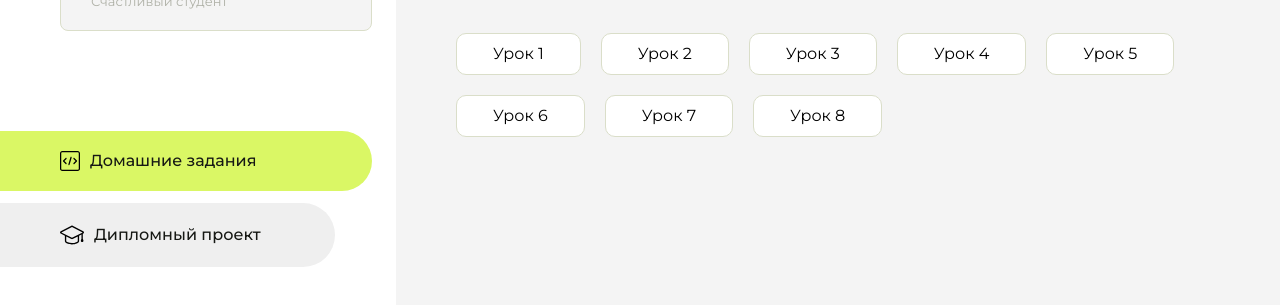
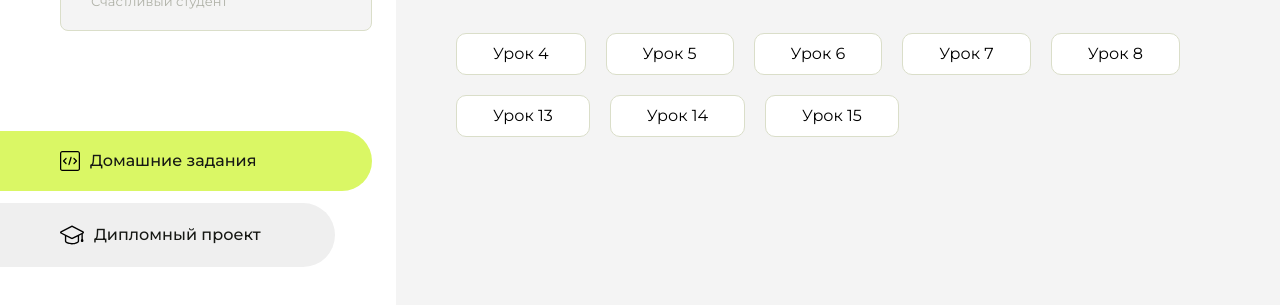
Before and after one commit to ychenik-A/homework, a plain HTML site: page index.html in a window 1280 px wide. Shown: the part 205-510 px from the top of the page. Drawn offline with Linux system fonts and the light colour scheme.

Commit message:
Update index.html

```diff
--- a/index.html
+++ b/index.html
@@ -93,28 +93,28 @@
                 <div class="content__title">Домашние задания</div>
                 <ul class="content__list">
                     <li class="content__list-item">
-                        <a href="lesson4/index.html">Урок 1</a>
+                        <a href="lesson4/index.html">Урок 4</a>
                     </li>
                      <li class="content__list-item">
-                        <a href="lesson5/index.html">Урок 2</a>
+                        <a href="lesson5/index.html">Урок 5</a>
                     </li>
                      <li class="content__list-item">
-                        <a href="lesson6/index.html">Урок 3</a>
+                        <a href="lesson6/index.html">Урок 6</a>
                     </li>
                      <li class="content__list-item">
-                        <a href="lesson7/index.html">Урок 4</a>
+                        <a href="lesson7/index.html">Урок 7</a>
                     </li>
                      <li class="content__list-item">
-                        <a href="lesson8/index.html">Урок 5</a>
+                        <a href="lesson8/index.html">Урок 8</a>
                     </li>
                      <li class="content__list-item">
-                        <a href="lesson13/index.html">Урок 6</a>
+                        <a href="lesson13/index.html">Урок 13</a>
                     </li>
                      <li class="content__list-item">
-                        <a href="lesson14/index.html">Урок 7</a>
+                        <a href="lesson14/index.html">Урок 14</a>
                     </li>
                       <li class="content__list-item">
-                        <a href="lesson15/index.html">Урок 8</a>
+                        <a href="lesson15/index.html">Урок 15</a>
                     </li>
                 </ul>
             </div>
```
